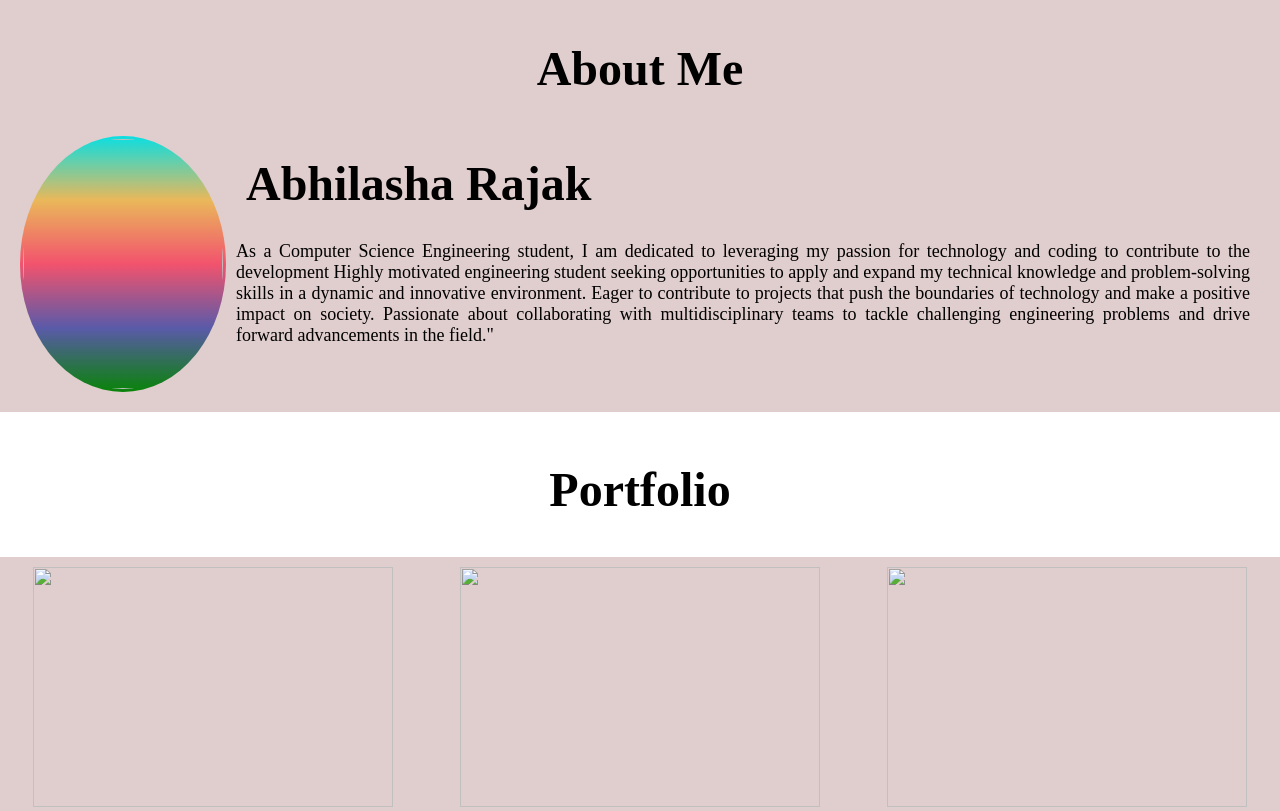
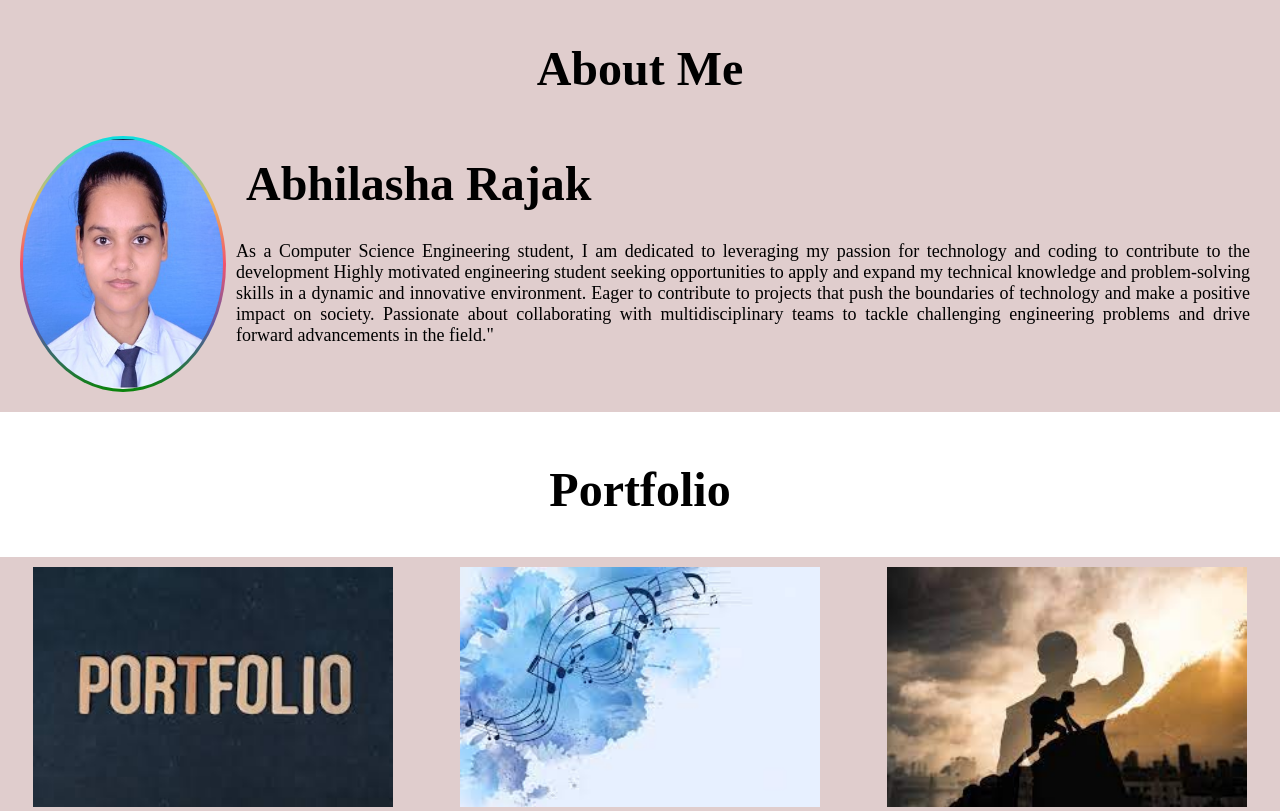
Before and after one commit to Abhilasharajak/Portfolio-Abhilasha, a plain HTML site: page index.html in a window 1280 px wide. Shown: the part 920-1731 px from the top of the page. Drawn offline with Linux system fonts and the light colour scheme; files whose address does not match are found by name.

Commit message:
Update index.html

```diff
--- a/index.html
+++ b/index.html
@@ -29,7 +29,7 @@
         <h1 class="headings">About Me</h1>
         <div id="pic">
 
-            <img src="portfolioimage.jpg" alt="">
+            <img src="Portfolio/portfolioimage.jpg" alt="">
             <div id="intro">
 
                 <h2>Abhilasha Rajak</h2>
@@ -50,9 +50,9 @@
   <section id="portfolio">
     <h1 class="headings">Portfolio</h1>
     <div class="gallery">
-        <img src="P1.jpeg" alt="">
-        <img src="P2.jpeg" alt="">
-        <img src="P3.jpeg" alt="">
+        <img src="Portfolio/P1.jpeg" alt="">
+        <img src="Portfolio/P2.jpeg" alt="">
+        <img src="Portfolio/P3.jpeg" alt="">
     </div>
   </section>
 
```
